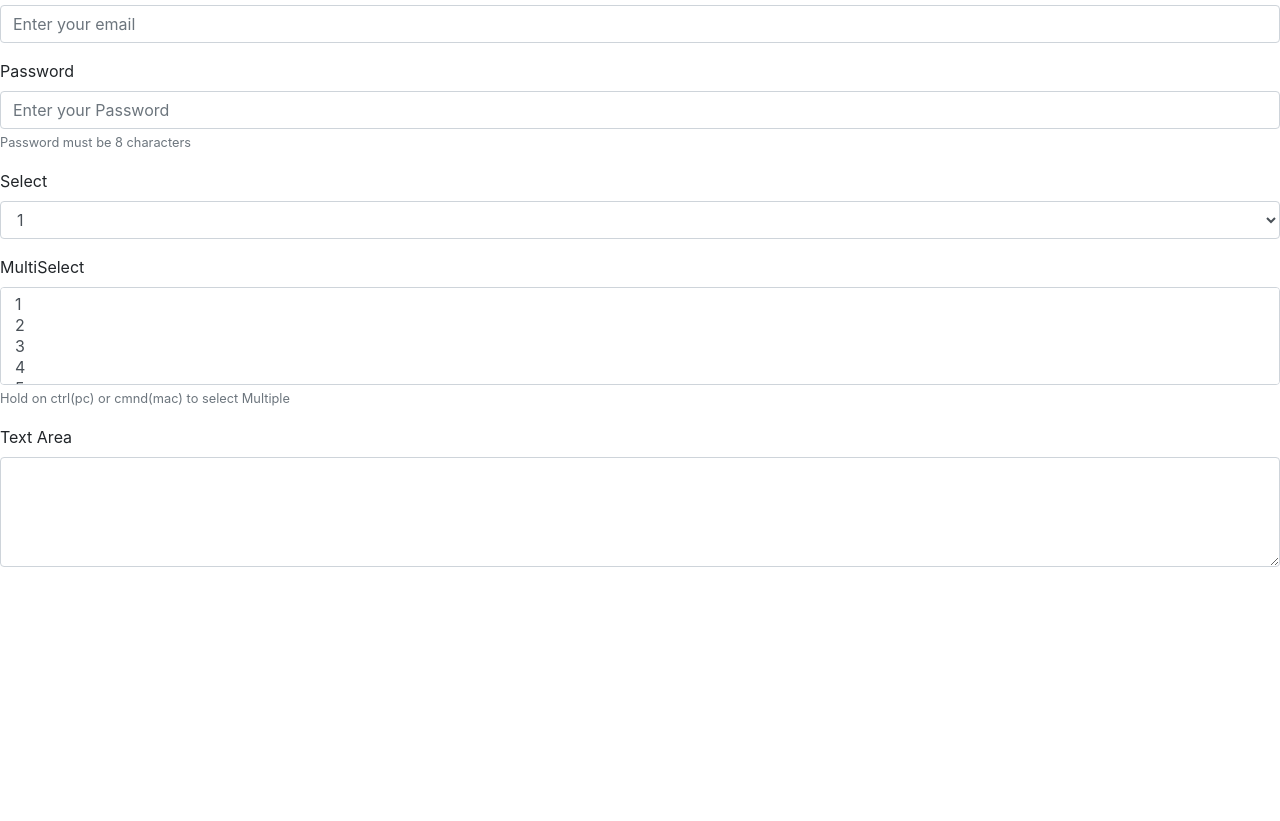
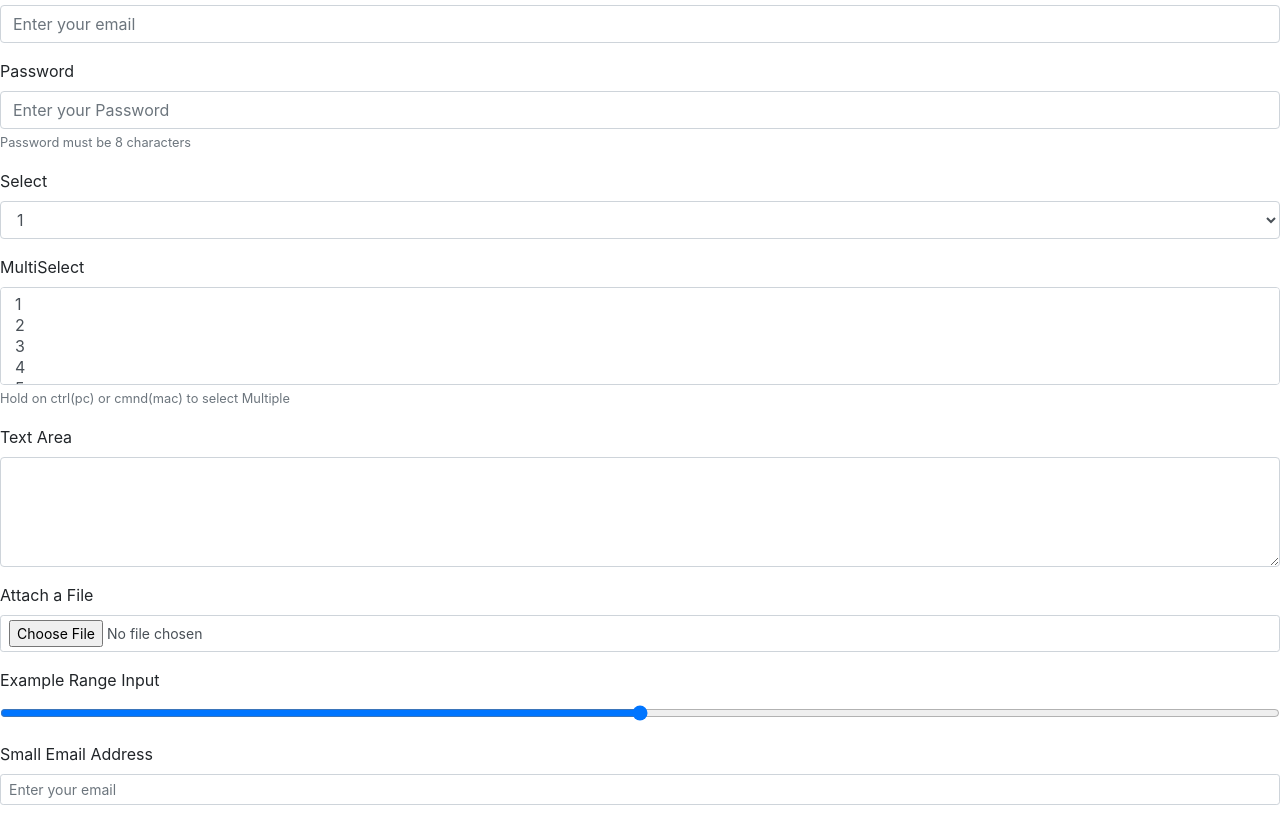
Before and after one commit to Kazim786/bootstrap-typography, a plain HTML site: page forms.html in a window 1280 px wide. Shown: the part 83-904 px from the top of the page. Before the commit the page ends 800 px from the top, so only its background shows below. Drawn offline with nearby package versions, Linux system fonts and the light colour scheme.

Commit message:
different form sizes

```diff
--- a/forms.html
+++ b/forms.html
@@ -53,9 +53,24 @@
                     <textarea class = 'form-control' id="textarea"rows="4"></textarea>
                 </div>
 
+                <div class="form-group">
+                    <label for="file">Attach a File</label>
+                    <input type="file" class="form-control form-control-file form-control-sm" id="file">
+                </div>
+
+
+                <div class="form-group">
+                    <label for="formControlRange">Example Range Input</label>
+                    <input type="range" class=" form-control form-control-sm form-control-range" id="formControlRange">
+                </div>
+
+                <div class="form-group"> <!--This form-group is given so that the labels and inputs have adequate spacing between them-->
+                    <label for="smallemail">Small Email Address</label> <!--for attribute tells the label which input it is associated with-->
+                    <input type="email" id="smallemail" class = 'form-control form-control-sm' placeholder="Enter your email">
+                </div>
 
         </form>
-        <div class="form-group"></div>
+
 
     </div>
 
```
